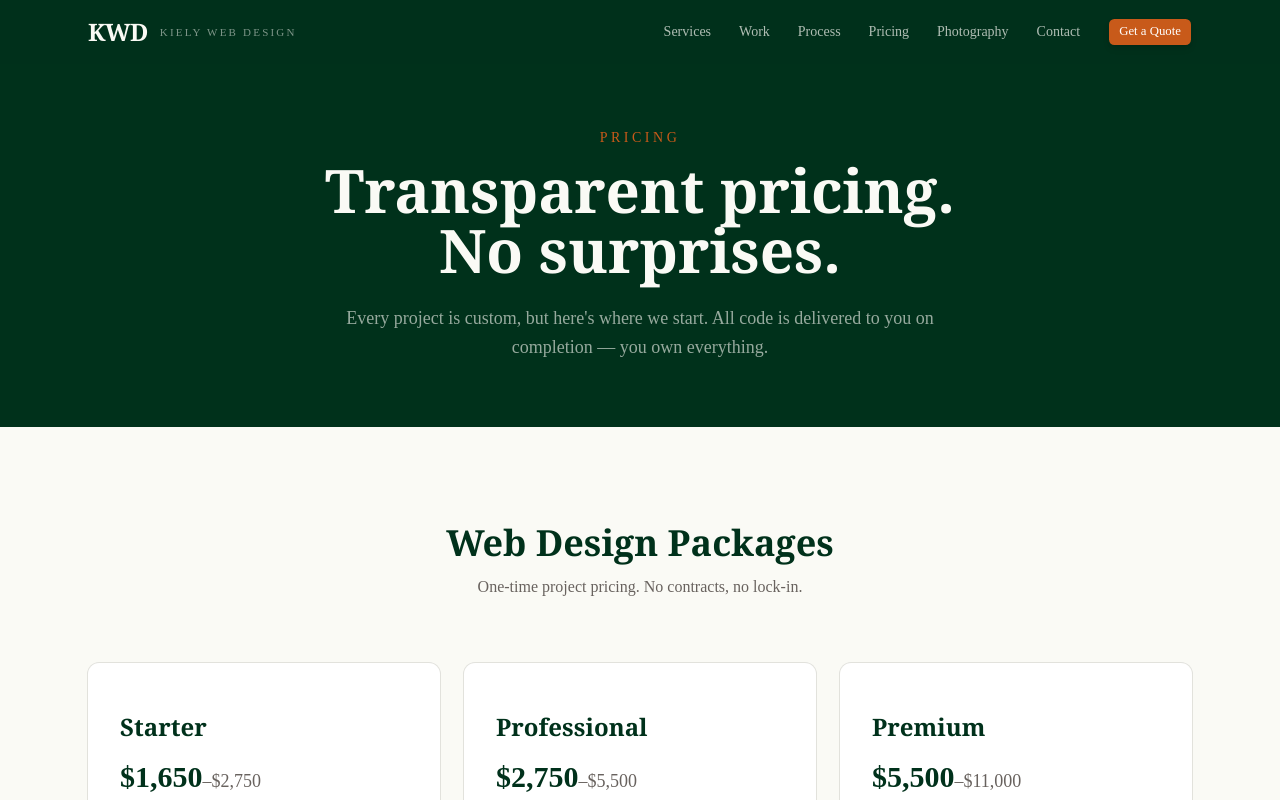
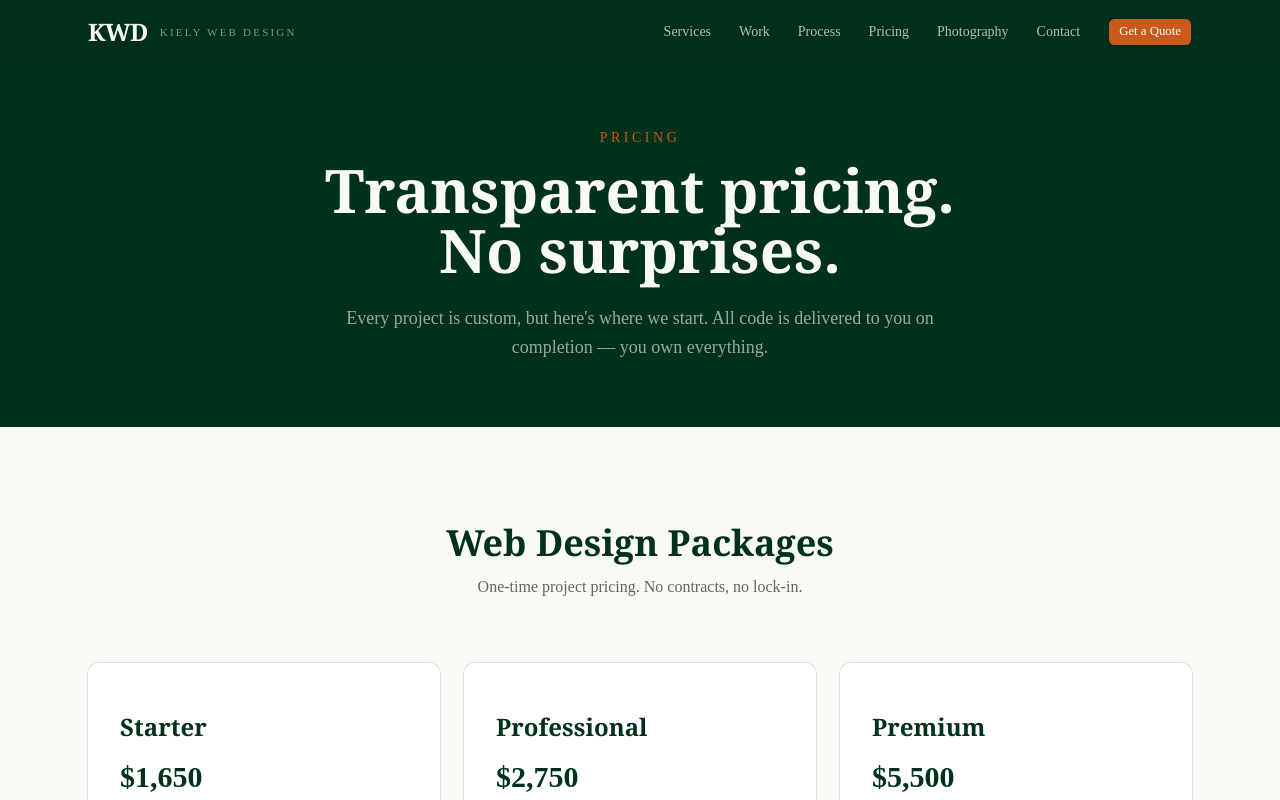
Before and after one commit to bri9and/kwd, a Next.js app: page /pricing in a window 1280 px wide. Shown: the top 800 px of the page. Built offline with nearby package versions, Linux system fonts and the light colour scheme; a web font is replaced by a local one.

Commit message:
fix: show base price only, remove price ranges
Co-Authored-By: Claude Opus 4.6 <noreply@anthropic.com>

```diff
--- a/src/app/pricing/page.tsx
+++ b/src/app/pricing/page.tsx
@@ -13,7 +13,6 @@ const designTiers = [
   {
     name: "Starter",
     price: "$1,650",
-    priceSuffix: "–$2,750",
     desc: "Perfect for small businesses that need a clean, modern online presence.",
     features: [
       "3–5 page custom website",
@@ -27,7 +26,6 @@ const designTiers = [
   {
     name: "Professional",
     price: "$2,750",
-    priceSuffix: "–$5,500",
     desc: "For businesses ready for a serious online upgrade with advanced features.",
     features: [
       "5–10 page custom website",
@@ -43,7 +41,6 @@ const designTiers = [
   {
     name: "Premium",
     price: "$5,500",
-    priceSuffix: "–$11,000",
     desc: "Full-service build with ecommerce, integrations, and brand strategy.",
     features: [
       "10+ page custom website",
@@ -173,9 +170,6 @@ export default function PricingPage() {
                     <div className="mt-4 mb-2">
                       <span className="text-3xl font-bold text-brg-dark">
                         {tier.price}
-                      </span>
-                      <span className="text-muted-foreground text-lg">
-                        {tier.priceSuffix}
                       </span>
                     </div>
                     <p className="text-muted-foreground text-sm mb-6">
```
